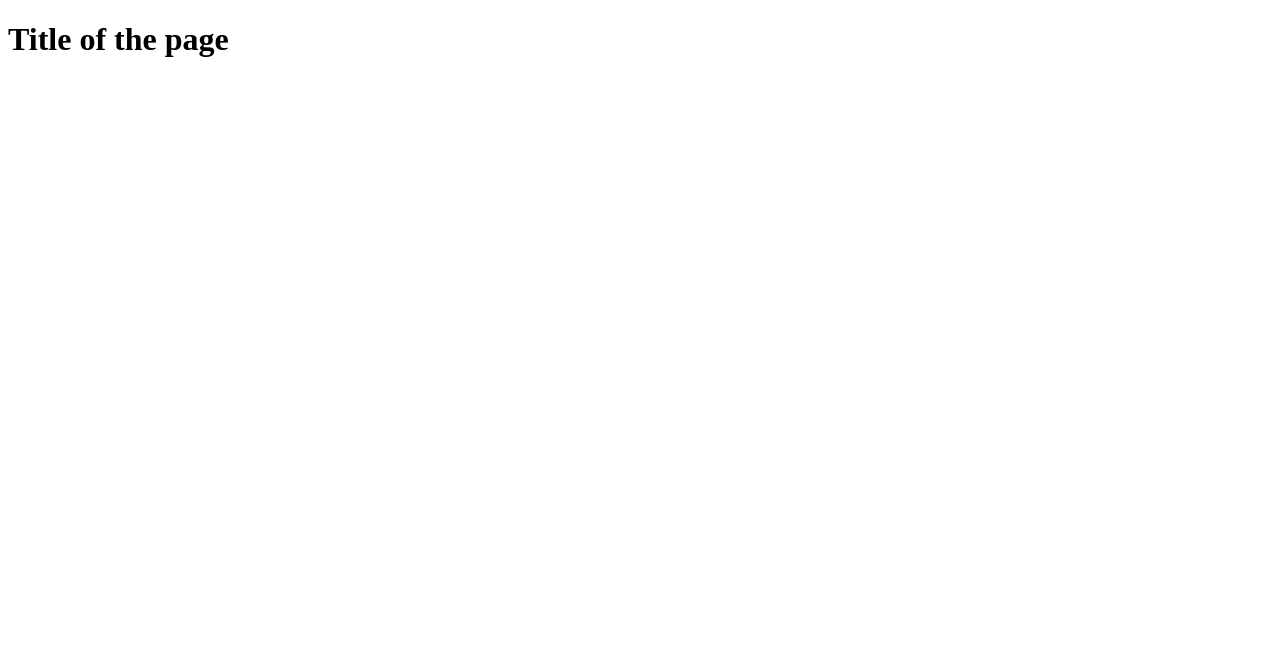
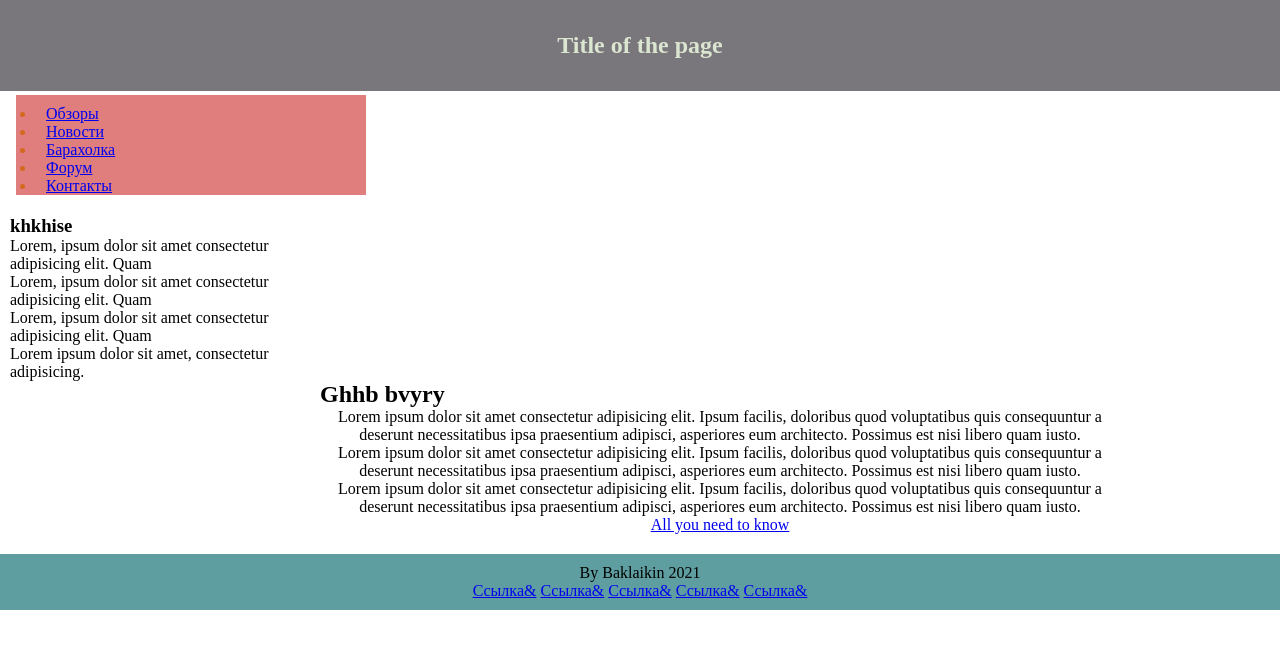
Before and after one commit to Baklaikin/test-repo-for-training, a plain HTML site: page index.html in a window 1280 px wide. Drawn offline with Linux system fonts and the light colour scheme.

Commit message:
add css and ammend html

```diff
--- a/css/style.css
+++ b/css/style.css
@@ -1,4 +1,64 @@
-body {
-    background-color: black;
-    color: white;
+*{
+    margin: 0;
+    padding: 0;
+
 }
+
+header{
+    background-color: rgb(121, 118, 124);
+    color: rgb(219, 230, 209);
+    height: fit-content;
+    padding: 16px;
+
+}
+
+.header-style {
+    text-align: center;
+    font-size: 24px;
+    padding: 16px;
+    vertical-align: middle;
+}
+.nav-menu {
+    float: left;
+    color: chocolate;
+    background-color: rgb(224, 125, 125);
+    width: 320px;
+    padding: 10px 10px 0 20px;
+    margin: 20px 20px 0 0;
+
+}
+.header-div {
+
+
+}
+
+.aside-section {
+    clear: both;
+    margin: 20px 20px 0 10px;
+    width: 300px;
+    float: left;
+}
+
+.main-part {
+    margin-left: 320px;
+    clear: left;
+    width: 800px;
+}
+.paragraph-section {
+    width: 800px;
+    clear: left;
+    margin-left: 320px;
+    text-align: center;
+}
+
+.footer-style{
+    margin-top:20px;
+    text-align: center;
+    font-size: 16px;
+    background-color: cadetblue;
+    padding: 10px;
+}
+
+.li-item{
+    padding-left: 10px;
+}
--- a/index.html
+++ b/index.html
@@ -3,9 +3,65 @@
 <head>
     <meta charset="UTF-8">
     <meta name="viewport" content="width=device-width, initial-scale=1.0">
+    <link rel="stylesheet" href="css/style.css">
     <title>Document</title>
 </head>
 <body>
-    <h1>Title of the page</h1>
+    <header class="header">
+        <h1 class="header-style">Title of the page</h1>
+        <div>
+            <nav class="nav-menu">
+                <ul>
+                    <li class="li-item"><a href="https://www.itc.ua/">Обзоры</a></li>
+                    <li class="li-item"><a href="https://www.ukr.net/">Новости</a></li>
+                    <li class="li-item"><a href="https://www.olx.ua/">Барахолка</a></li>
+                    <li class="li-item"><a href="https://www.overclockers.ua/">Форум</a></li>
+                    <li class="li-item"><a href="https://www.pravda.com.ua/">Контакты</a></li>
+                </ul>
+            </nav>
+        </div>
+    </header>
+    <section class="aside-section">
+        <aside>
+            <h3>
+                khkhise
+            </h3>
+            <p>Lorem, ipsum dolor sit amet consectetur adipisicing elit. Quam</p>
+            <p>Lorem, ipsum dolor sit amet consectetur adipisicing elit. Quam</p>
+            <p>Lorem, ipsum dolor sit amet consectetur adipisicing elit. Quam</p>
+            <p>Lorem ipsum dolor sit amet, consectetur adipisicing.</p>
+        </aside>
+    </section>
+    <section>
+    <div class="main-part">
+        <h2>Ghhb bvyry</h2>
+    </div>
+
+    <div class="paragraph-section">
+        <p>Lorem ipsum dolor sit amet consectetur adipisicing elit. Ipsum facilis, doloribus quod
+        voluptatibus quis consequuntur a deserunt necessitatibus ipsa praesentium adipisci,
+         asperiores eum architecto. Possimus est nisi libero quam iusto.
+        </p>
+        <p>Lorem ipsum dolor sit amet consectetur adipisicing elit. Ipsum facilis, doloribus quod
+            voluptatibus quis consequuntur a deserunt necessitatibus ipsa praesentium adipisci,
+             asperiores eum architecto. Possimus est nisi libero quam iusto.
+        </p>
+        <p>Lorem ipsum dolor sit amet consectetur adipisicing elit. Ipsum facilis, doloribus quod
+            voluptatibus quis consequuntur a deserunt necessitatibus ipsa praesentium adipisci,
+             asperiores eum architecto. Possimus est nisi libero quam iusto.
+        </p>
+        <a href="https://www.ukr.net" target="_blank" title="News">All you need to know</a>
+    </div>
+    </section>
+    <section class="footer-style">
+        <footer>
+            <p>By Baklaikin 2021</p>
+                <a href="#">Ссылка&</a>
+                <a href="#">Ссылка&</a>
+                <a href="#">Cсылка&</a>
+                <a href="#">Ссылка&</a>
+                <a href="#">Ссылка&</a>
+        </footer>
+    </section>
 </body>
 </html>
```
